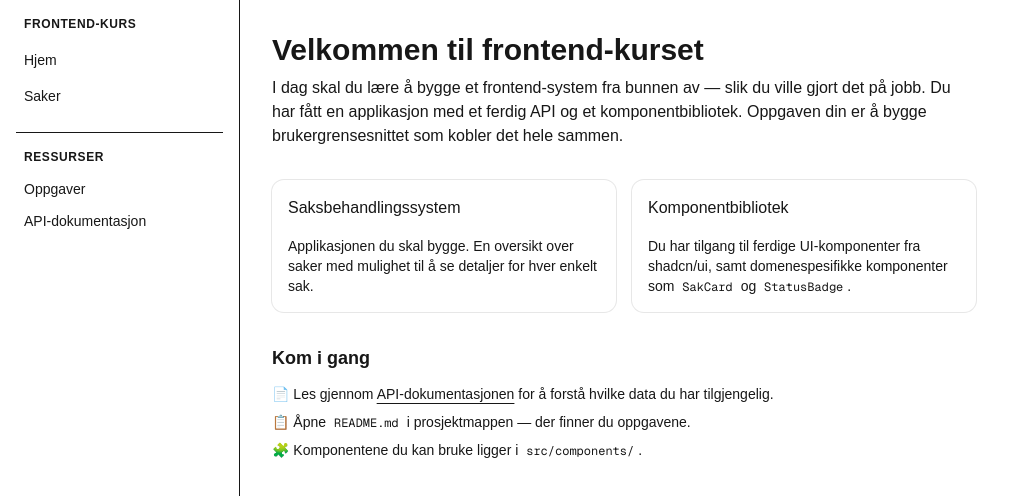
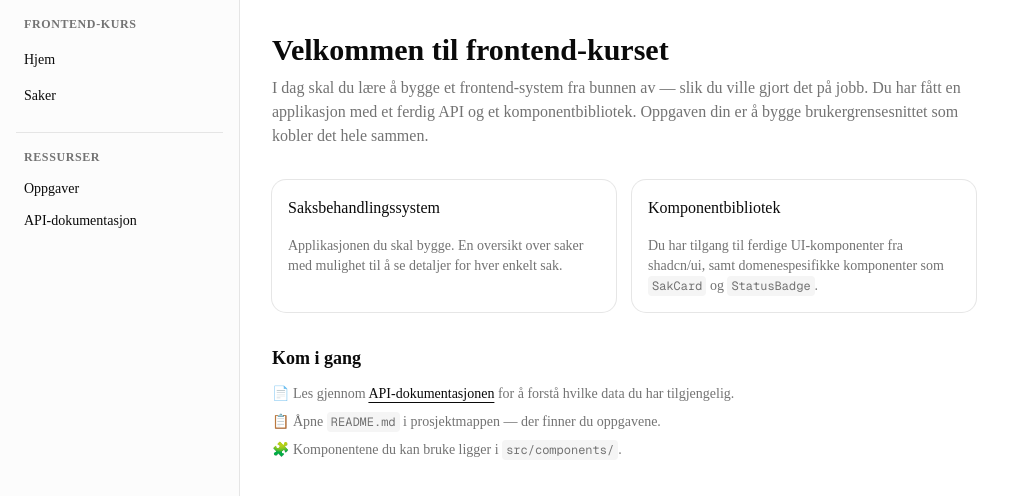
Before and after one commit to Petrokolus/frontend-kurs, a Next.js app: page / in a window 1280 px wide. Shown: the top 496 px of the page, without its empty margins (0-1024 px from the left). Built offline with nearby package versions, Linux system fonts and the light colour scheme.

Commit message:
refactor (styling): Laste ned Shadcn css styling

```diff
--- a/src/app/globals.css
+++ b/src/app/globals.css
@@ -1,27 +1,131 @@
 @import "tailwindcss";
+@import "tw-animate-css";
+@import "shadcn/tailwind.css";
+
+@custom-variant dark (&:is(.dark *));
 @plugin "@tailwindcss/typography";
-
-:root {
-  --background: #ffffff;
-  --foreground: #171717;
-}
 
 @theme inline {
   --color-background: var(--background);
   --color-foreground: var(--foreground);
-  --font-sans: var(--font-geist-sans);
+  --font-sans: var(--font-sans);
   --font-mono: var(--font-geist-mono);
+  --font-heading: var(--font-sans);
+  --color-sidebar-ring: var(--sidebar-ring);
+  --color-sidebar-border: var(--sidebar-border);
+  --color-sidebar-accent-foreground: var(--sidebar-accent-foreground);
+  --color-sidebar-accent: var(--sidebar-accent);
+  --color-sidebar-primary-foreground: var(--sidebar-primary-foreground);
+  --color-sidebar-primary: var(--sidebar-primary);
+  --color-sidebar-foreground: var(--sidebar-foreground);
+  --color-sidebar: var(--sidebar);
+  --color-chart-5: var(--chart-5);
+  --color-chart-4: var(--chart-4);
+  --color-chart-3: var(--chart-3);
+  --color-chart-2: var(--chart-2);
+  --color-chart-1: var(--chart-1);
+  --color-ring: var(--ring);
+  --color-input: var(--input);
+  --color-border: var(--border);
+  --color-destructive: var(--destructive);
+  --color-accent-foreground: var(--accent-foreground);
+  --color-accent: var(--accent);
+  --color-muted-foreground: var(--muted-foreground);
+  --color-muted: var(--muted);
+  --color-secondary-foreground: var(--secondary-foreground);
+  --color-secondary: var(--secondary);
+  --color-primary-foreground: var(--primary-foreground);
+  --color-primary: var(--primary);
+  --color-popover-foreground: var(--popover-foreground);
+  --color-popover: var(--popover);
+  --color-card-foreground: var(--card-foreground);
+  --color-card: var(--card);
+  --radius-sm: calc(var(--radius) * 0.6);
+  --radius-md: calc(var(--radius) * 0.8);
+  --radius-lg: var(--radius);
+  --radius-xl: calc(var(--radius) * 1.4);
+  --radius-2xl: calc(var(--radius) * 1.8);
+  --radius-3xl: calc(var(--radius) * 2.2);
+  --radius-4xl: calc(var(--radius) * 2.6);
 }
 
-@media (prefers-color-scheme: dark) {
-  :root {
-    --background: #0a0a0a;
-    --foreground: #ededed;
+:root {
+  --background: oklch(1 0 0);
+  --foreground: oklch(0.145 0 0);
+  --card: oklch(1 0 0);
+  --card-foreground: oklch(0.145 0 0);
+  --popover: oklch(1 0 0);
+  --popover-foreground: oklch(0.145 0 0);
+  --primary: oklch(0.205 0 0);
+  --primary-foreground: oklch(0.985 0 0);
+  --secondary: oklch(0.97 0 0);
+  --secondary-foreground: oklch(0.205 0 0);
+  --muted: oklch(0.97 0 0);
+  --muted-foreground: oklch(0.556 0 0);
+  --accent: oklch(0.97 0 0);
+  --accent-foreground: oklch(0.205 0 0);
+  --destructive: oklch(0.577 0.245 27.325);
+  --border: oklch(0.922 0 0);
+  --input: oklch(0.922 0 0);
+  --ring: oklch(0.708 0 0);
+  --chart-1: oklch(0.87 0 0);
+  --chart-2: oklch(0.556 0 0);
+  --chart-3: oklch(0.439 0 0);
+  --chart-4: oklch(0.371 0 0);
+  --chart-5: oklch(0.269 0 0);
+  --radius: 0.625rem;
+  --sidebar: oklch(0.985 0 0);
+  --sidebar-foreground: oklch(0.145 0 0);
+  --sidebar-primary: oklch(0.205 0 0);
+  --sidebar-primary-foreground: oklch(0.985 0 0);
+  --sidebar-accent: oklch(0.97 0 0);
+  --sidebar-accent-foreground: oklch(0.205 0 0);
+  --sidebar-border: oklch(0.922 0 0);
+  --sidebar-ring: oklch(0.708 0 0);
+}
+
+.dark {
+  --background: oklch(0.145 0 0);
+  --foreground: oklch(0.985 0 0);
+  --card: oklch(0.205 0 0);
+  --card-foreground: oklch(0.985 0 0);
+  --popover: oklch(0.205 0 0);
+  --popover-foreground: oklch(0.985 0 0);
+  --primary: oklch(0.922 0 0);
+  --primary-foreground: oklch(0.205 0 0);
+  --secondary: oklch(0.269 0 0);
+  --secondary-foreground: oklch(0.985 0 0);
+  --muted: oklch(0.269 0 0);
+  --muted-foreground: oklch(0.708 0 0);
+  --accent: oklch(0.269 0 0);
+  --accent-foreground: oklch(0.985 0 0);
+  --destructive: oklch(0.704 0.191 22.216);
+  --border: oklch(1 0 0 / 10%);
+  --input: oklch(1 0 0 / 15%);
+  --ring: oklch(0.556 0 0);
+  --chart-1: oklch(0.87 0 0);
+  --chart-2: oklch(0.556 0 0);
+  --chart-3: oklch(0.439 0 0);
+  --chart-4: oklch(0.371 0 0);
+  --chart-5: oklch(0.269 0 0);
+  --sidebar: oklch(0.205 0 0);
+  --sidebar-foreground: oklch(0.985 0 0);
+  --sidebar-primary: oklch(0.488 0.243 264.376);
+  --sidebar-primary-foreground: oklch(0.985 0 0);
+  --sidebar-accent: oklch(0.269 0 0);
+  --sidebar-accent-foreground: oklch(0.985 0 0);
+  --sidebar-border: oklch(1 0 0 / 10%);
+  --sidebar-ring: oklch(0.556 0 0);
+}
+
+@layer base {
+  * {
+    @apply border-border outline-ring/50;
+  }
+  body {
+    @apply bg-background text-foreground;
+  }
+  html {
+    @apply font-sans;
   }
 }
-
-body {
-  background: var(--background);
-  color: var(--foreground);
-  font-family: Arial, Helvetica, sans-serif;
-}
```
